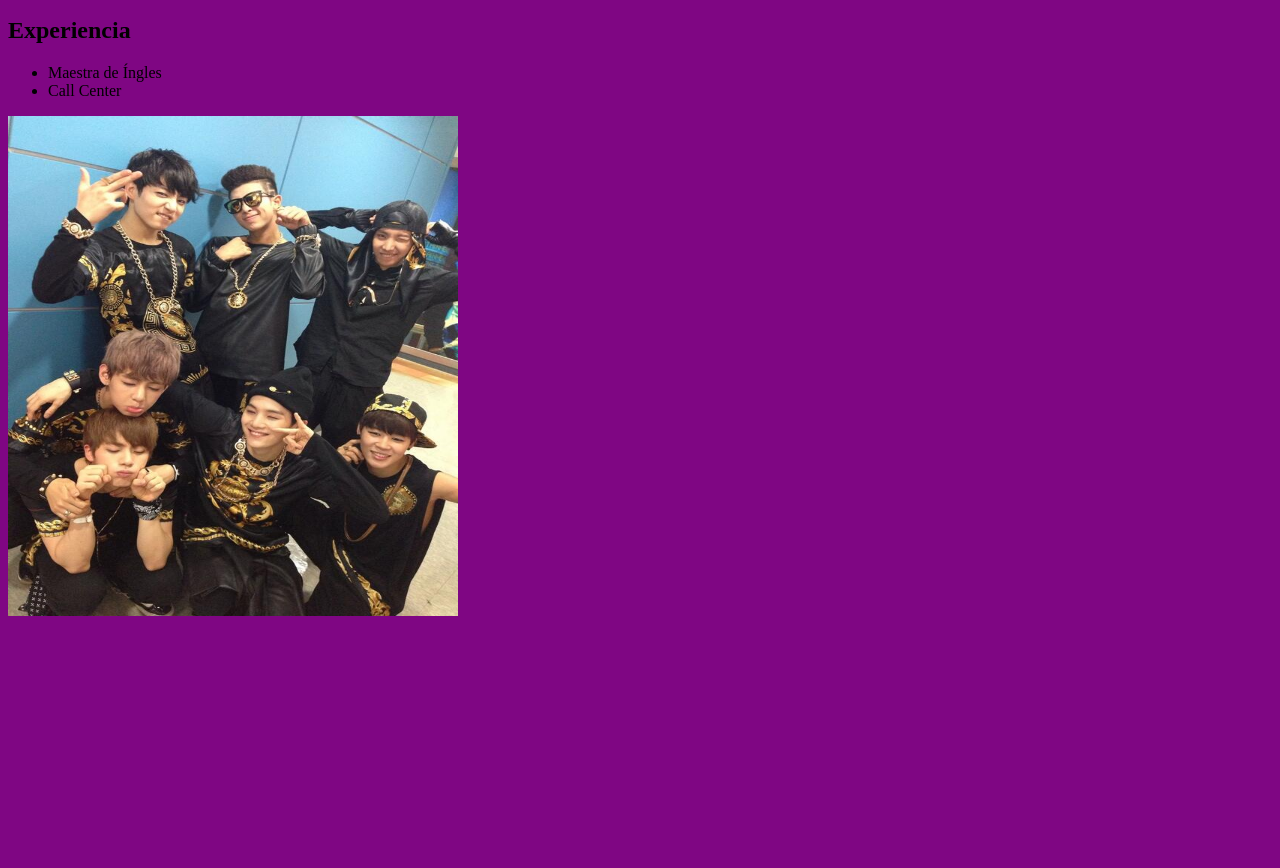
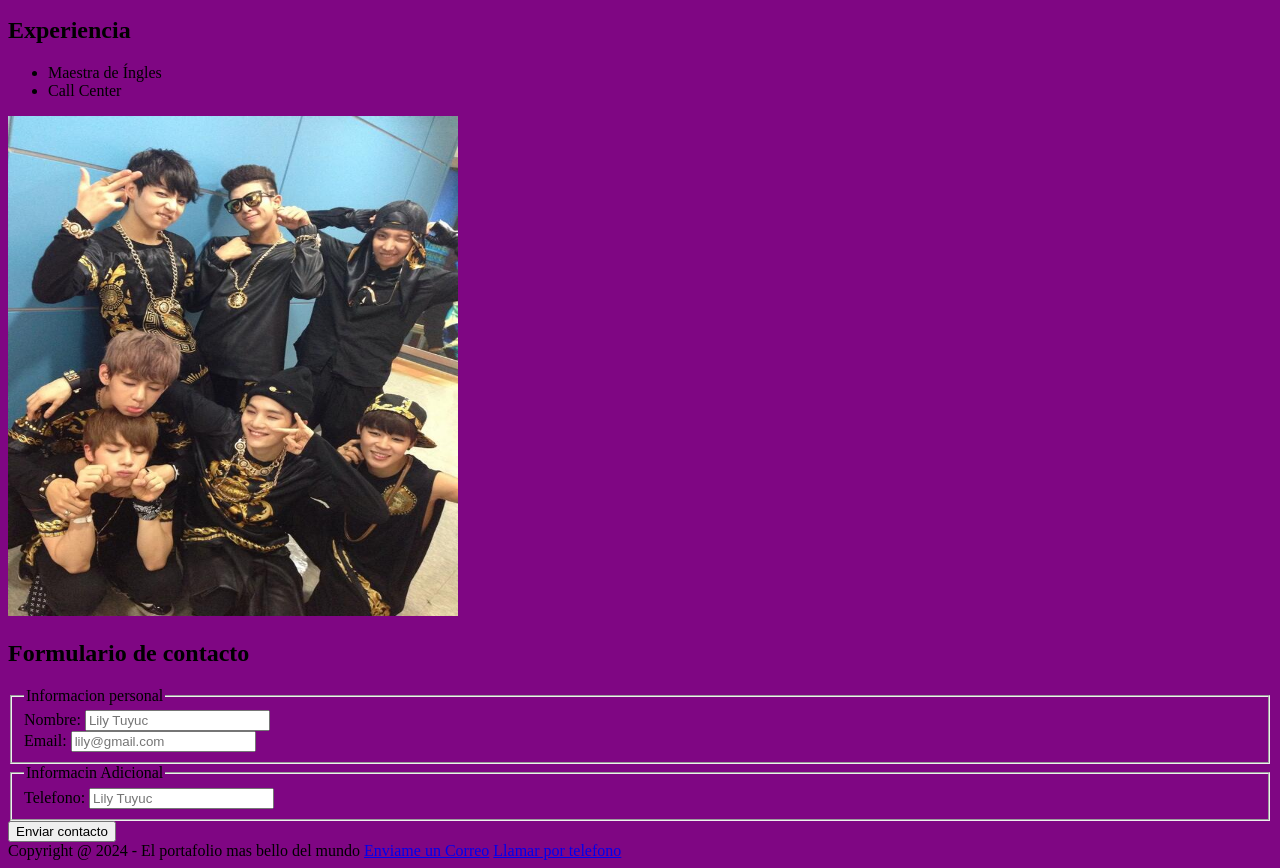
Before and after one commit to DaniM0613/Repasando_HTML, a plain HTML site: page index.html in a window 1280 px wide. Shown: the part 101-969 px from the top of the page. Before the commit the page ends 800 px from the top, so only its background shows below. Drawn offline with Linux system fonts and the light colour scheme.

Commit message:
practicanddo

```diff
--- a/index.html
+++ b/index.html
@@ -32,16 +32,73 @@
     <li>Maestra de Íngles</li>
     <li>Call Center</li>
 </ul>
+<a download href="/images/Yo.jpg">
 <img
   width="450"
   height="500"
   title="Foto de grandma"
   alt="Una fotografia de grandma en Tenerife" src="/images/Yo.jpg"
 >
+</a>
+ </body>
 
+ <html>
+    <body>
+        <main>
+            <section>
+                <articel>
 
+                </articel>
+            </section>
+            <section>
+                <h2>Formulario de contacto</h2>
+                <form>
+                    <fieldset>
+                        <legend>Informacion personal</legend>
 
+                        <div>
+                        <label>Nombre:
+                            <input
+                            type="text"
+                            name="name" placeholder="Lily Tuyuc"required
+                            />
+                        </label>
+                     </div>
 
-        </body>
+                        <label>Email:
+                            <input
+                            type="email"
+                            name="Email" placeholder="lily@gmail.com"required
+                            />
+                        </label>
+
+                    </fieldset>
+
+                    <fieldset>
+                        <legend>Informacin Adicional</legend>
+
+                        <div>
+                            <label>Telefono:
+                                <input
+                                type="tel"
+                                name="name" placeholder="Lily Tuyuc " required
+                                />
+                            </label>
+                         </div>
+
+                    </fieldset>
+                    <input type="submit" value="Enviar contacto">
+                </form>
+            </section>
+        </main>
+
+        <footer>
+            Copyright @ 2024 - El portafolio mas bello del mundo
+
+        <a href="mailto:lily@gmail.com">Enviame un Correo</a>
+        <a href="tel. +50245742956">Llamar por telefono</a>
+        </footer>
+    </body>
+ </html>
 
  </html>
```
